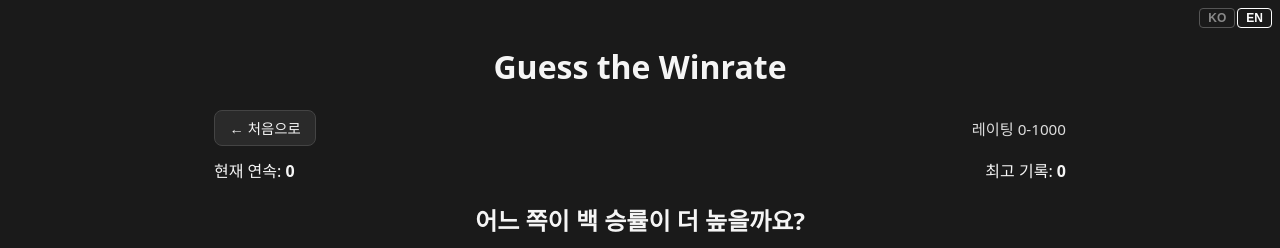
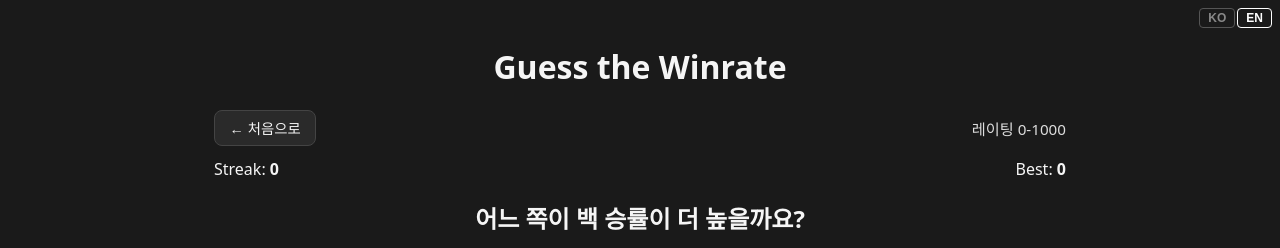
Before and after one commit to hdh4952/guess-the-winrate, a React (Vite) app: page / in a window 1280 px wide. Both pictures are taken after a click on the button "0-1000". Shown: the top 248 px of the page. Built offline with nearby package versions, Linux system fonts and the light colour scheme.

Commit message:
feat(i18n): localize ScoreBar and add RatingPicker english test

```diff
--- a/src/components/ScoreBar.tsx
+++ b/src/components/ScoreBar.tsx
@@ -1,13 +1,16 @@
+import { useT } from "../i18n/useT";
+
 interface Props {
   streak: number;
   best: number;
 }
 
 export function ScoreBar({ streak, best }: Props) {
+  const t = useT();
   return (
     <div className="score-bar">
-      <span>현재 연속: <strong>{streak}</strong></span>
-      <span>최고 기록: <strong>{best}</strong></span>
+      <span>{t.streak}: <strong>{streak}</strong></span>
+      <span>{t.best}: <strong>{best}</strong></span>
     </div>
   );
 }
```
Also changed, not shown: 1 other file (tests, documents, lock files or other folders).
